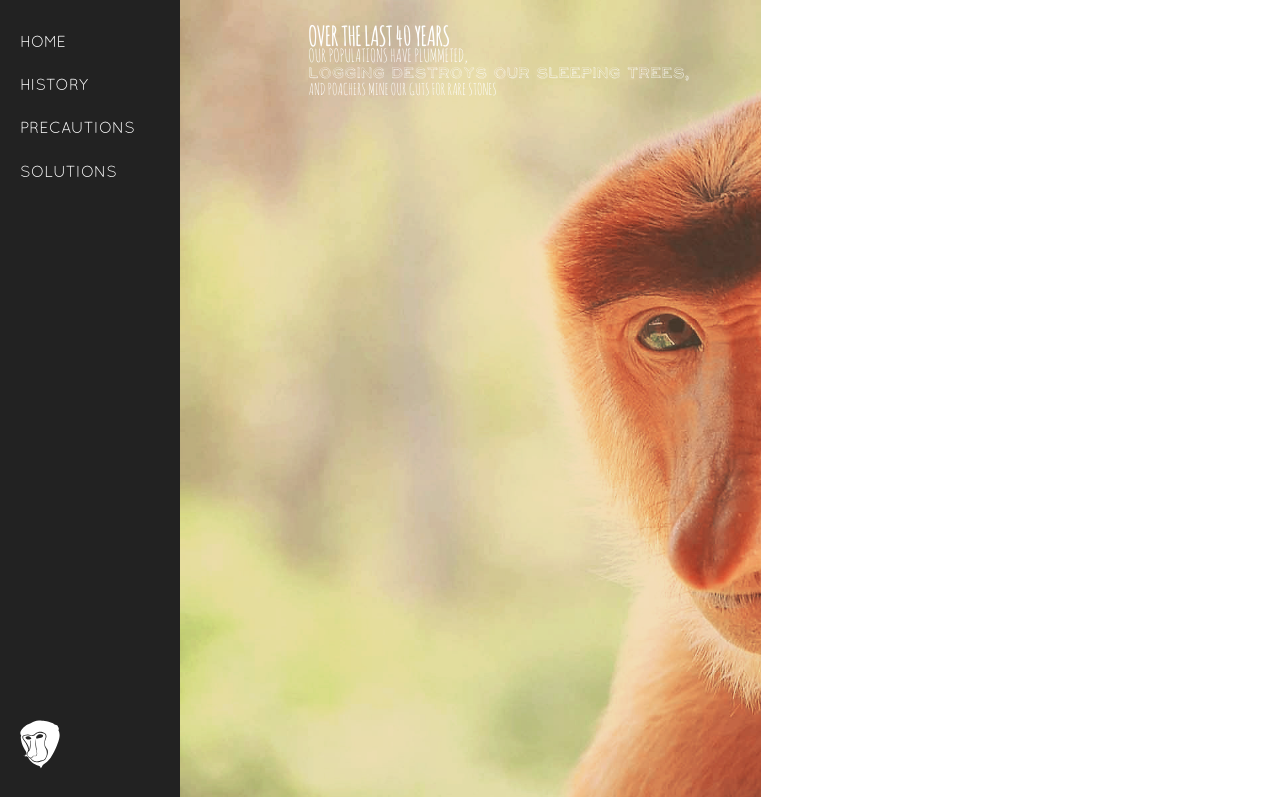
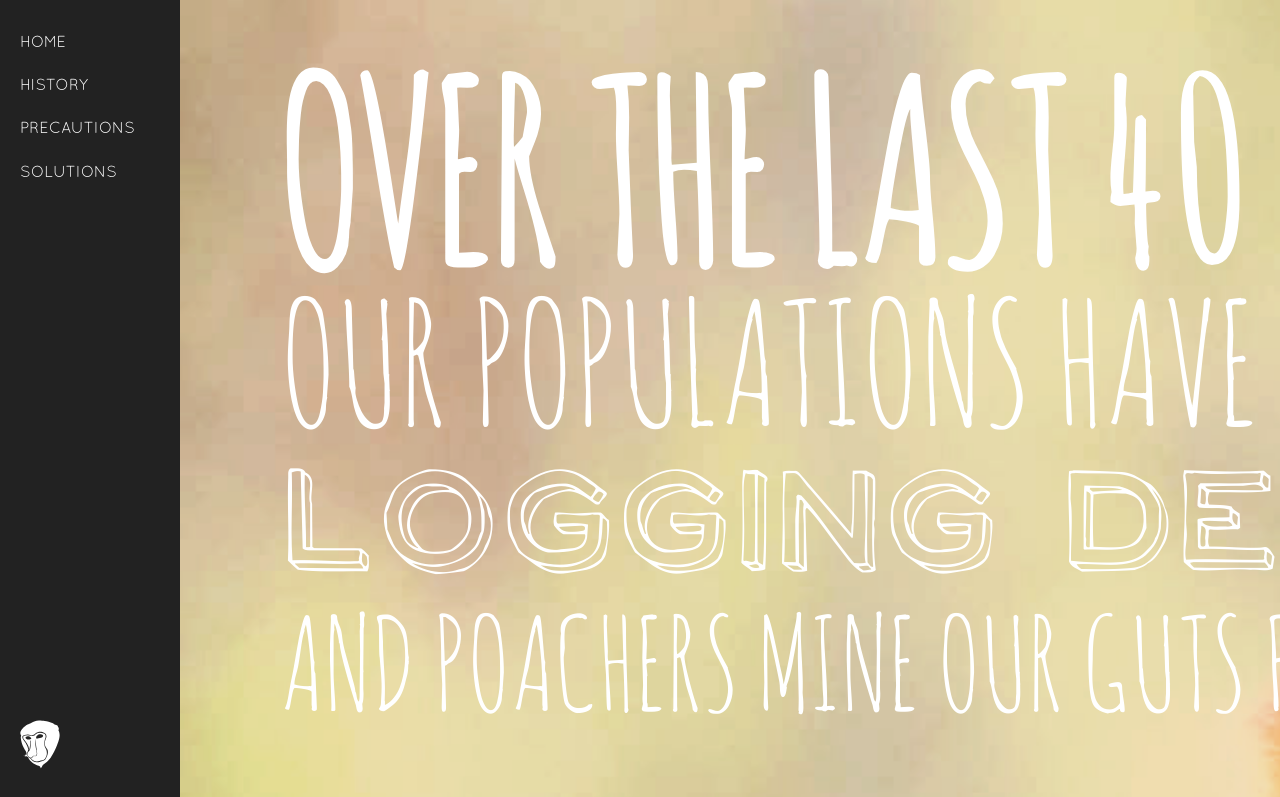
Before and after one commit to th3lonius/Proboscis, a plain HTML site: page index.html in a window 1280 px wide. Shown: the top 797 px of the page. Drawn offline with nearby package versions, Linux system fonts and the light colour scheme.

Commit message:
Update screen.css

```diff
--- a/css/screen.css
+++ b/css/screen.css
@@ -251,8 +251,13 @@
     margin: 0 auto;
     text-align: left;
     text-transform: uppercase;
-    width: 85%;
+    width: 100%;
     z-index: 100;
+}
+
+#splashType em, .lightText, .logText {
+    font-size: 8em;
+    text-align: justify;
 }
 
 #splashType em {
```
